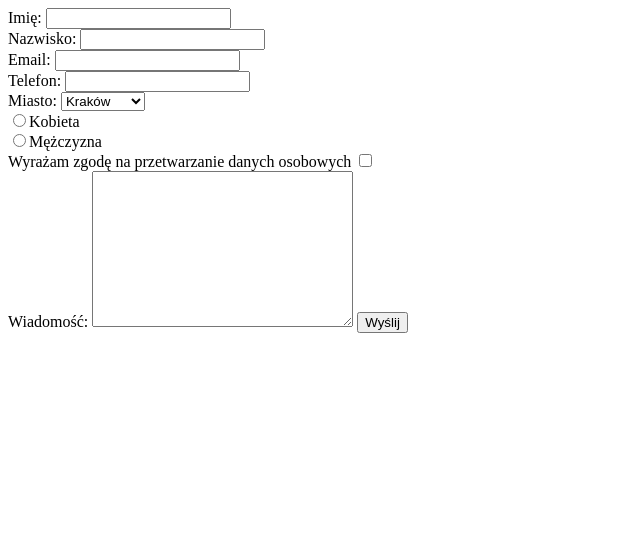
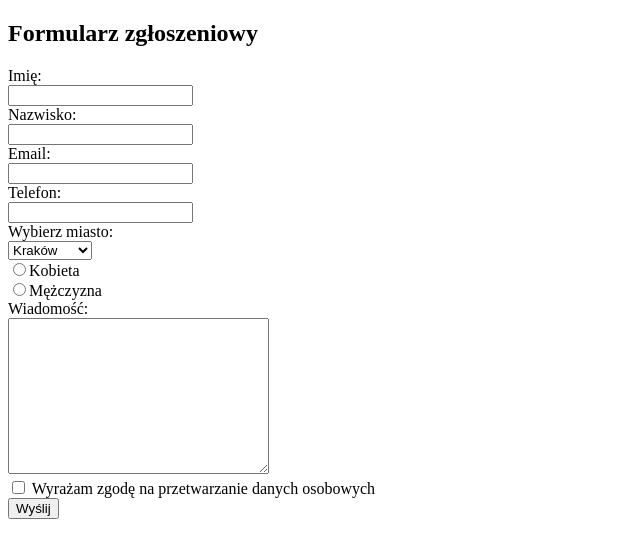
Before and after one commit to MagdaM90/contact-form, a plain HTML site: page index.html in a window 1280 px wide. Shown: the whole page, without its empty margins (0-640 px from the left). Drawn offline with Linux system fonts and the light colour scheme.

Commit message:
form changed

```diff
--- a/index.html
+++ b/index.html
@@ -4,21 +4,24 @@
 <head>
     <meta charset="UTF-8">
     <title>Document</title>
+    <link rel="stylesheet" href="css/style.css">
 
 </head>
 
 <body>
 
+    <div id="formularz">
+    <h2>Formularz zgłoszeniowy</h2>
     <form action="https://formspree.io/magdatokarz@interia.pl" method="POST">
-        <label for="name">Imię:</label>
+        <label for="name">Imię:</label><br>
         <input type="text" name="name" id="name"><br>
-        <label for="surname">Nazwisko:</label>
+        <label for="surname">Nazwisko:</label><br>
         <input type="text" name="surname" id="surname"><br>
-        <label for="email">Email:</label>
+        <label for="email">Email:</label><br>
         <input type="text" name="email" id="email"><br>
-        <label for="telephone">Telefon:</label>
+        <label for="telephone">Telefon:</label><br>
         <input type="text" name="telephone" id="telephone"><br>
-        <label for="select1">Miasto:</label>
+        <label for="select1">Wybierz miasto:</label><br>
         <select name="lista" id="select1">
         <option value="Kraków">Kraków</option>
         <option value="Warszawa">Warszawa</option>
@@ -26,13 +29,13 @@
         </select><br>
         <input type="radio" name="gender" value="female">Kobieta<br>
         <input type="radio" name="gender" value="male">Mężczyzna<br>
-        <label for="agreement">Wyrażam zgodę na przetwarzanie danych osobowych</label>
-        <input type="checkbox" name="agreement" id="agreement"><br>
-        <label for=message>Wiadomość:</label>
-        <textarea name="message" id="message" cols="30" rows="10"></textarea>
+        <label for=message>Wiadomość:</label><br>
+        <textarea name="message" id="message" cols="30" rows="10"></textarea><br>
+        <input type="checkbox" name="agreement" id="agreement">
+        <label for="agreement">Wyrażam zgodę na przetwarzanie danych osobowych</label><br>
         <input type="submit" value="Wyślij">
     </form>
-
+    </div>
 </body>
 
 </html>
```
Also changed, not shown: css/style.css (added).
